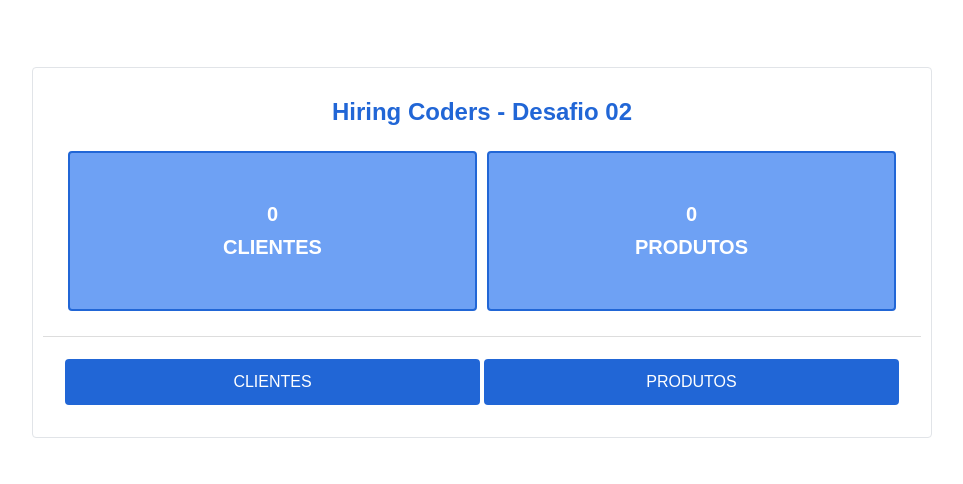
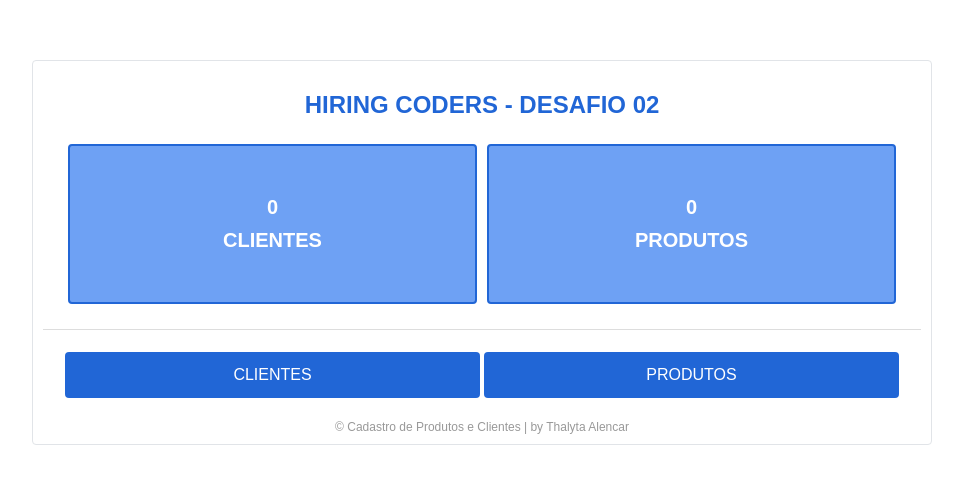
Before and after one commit to thalycomp/desafio02-gestaodecadastros, a React (Create React App) app: page / in a window 1280 px wide. Shown: the part 148-632 px from the top of the page, without its empty margins (158-1121 px from the left). Built offline with nearby package versions, Linux system fonts and the light colour scheme.

Commit message:
adicionando footer

```diff
--- a/src/components/Footer/index.js
+++ b/src/components/Footer/index.js
@@ -1,15 +1,16 @@
 import React from 'react';
-import { Navigation } from './styles';
+import { Container, Navigation } from './styles';
 import { Link } from 'react-router-dom';
 
 const Footer = ({ name1, link1, name2, link2 }) => {
   return (
-    <>
+    <Container>
       <Navigation>
         <Link to={`/${link1}`}>{name1}</Link>
         <Link to={`/${link2}`}>{name2}</Link>
       </Navigation>
-    </>
+      <p>&copy; Cadastro de Produtos e Clientes | by Thalyta Alencar</p>{' '}
+    </Container>
   );
 };
 
--- a/src/components/Footer/styles.js
+++ b/src/components/Footer/styles.js
@@ -1,4 +1,11 @@
 import styled from 'styled-components';
+
+export const Container = styled.div`
+  p {
+    color: #999;
+    font-size: 12px;
+  }
+`;
 
 export const Navigation = styled.div`
   display: flex;
--- a/src/pages/Dashboard/index.js
+++ b/src/pages/Dashboard/index.js
@@ -22,7 +22,7 @@ const Dashboard = () => {
   return (
     <Container>
       <Box>
-        <h2>Hiring Coders - Desafio 02</h2>
+        <h2>HIRING CODERS - DESAFIO 02</h2>
         <Cards>
           <div>
             <span>{clients}</span>
```
